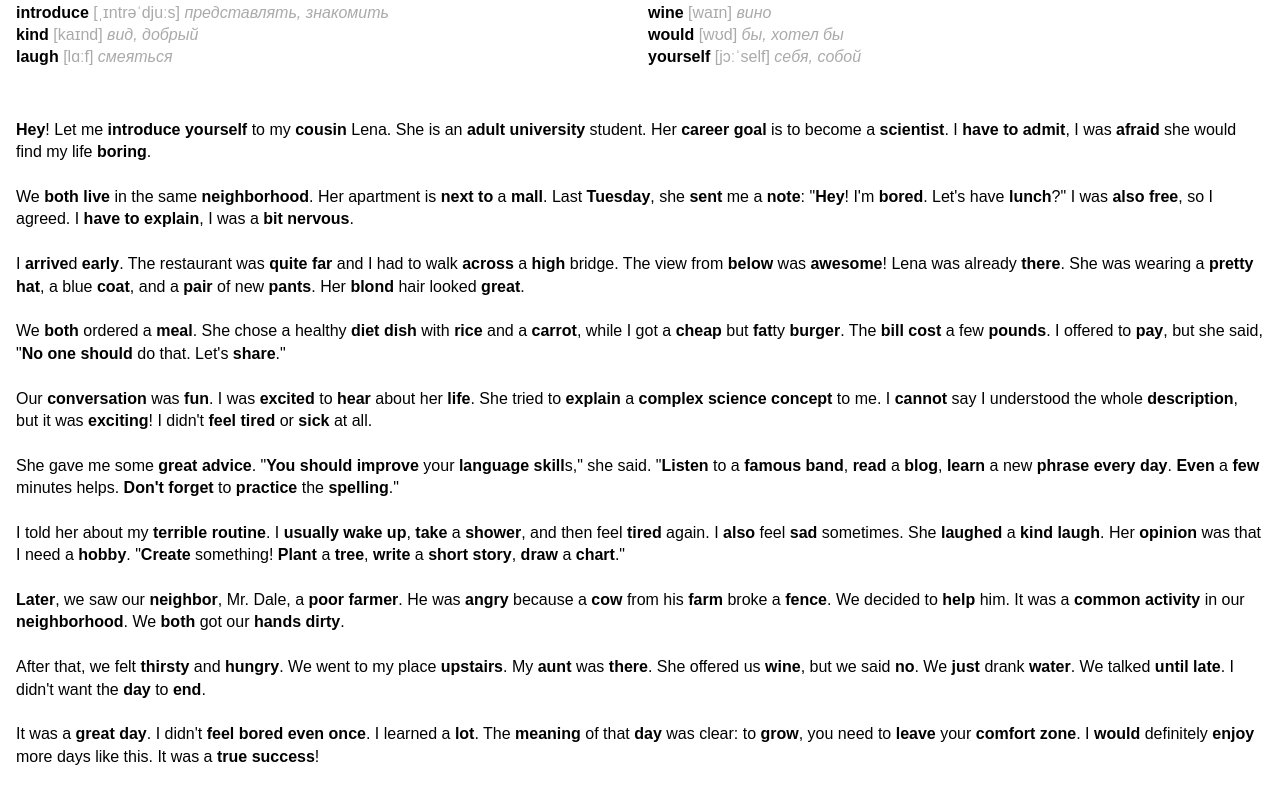
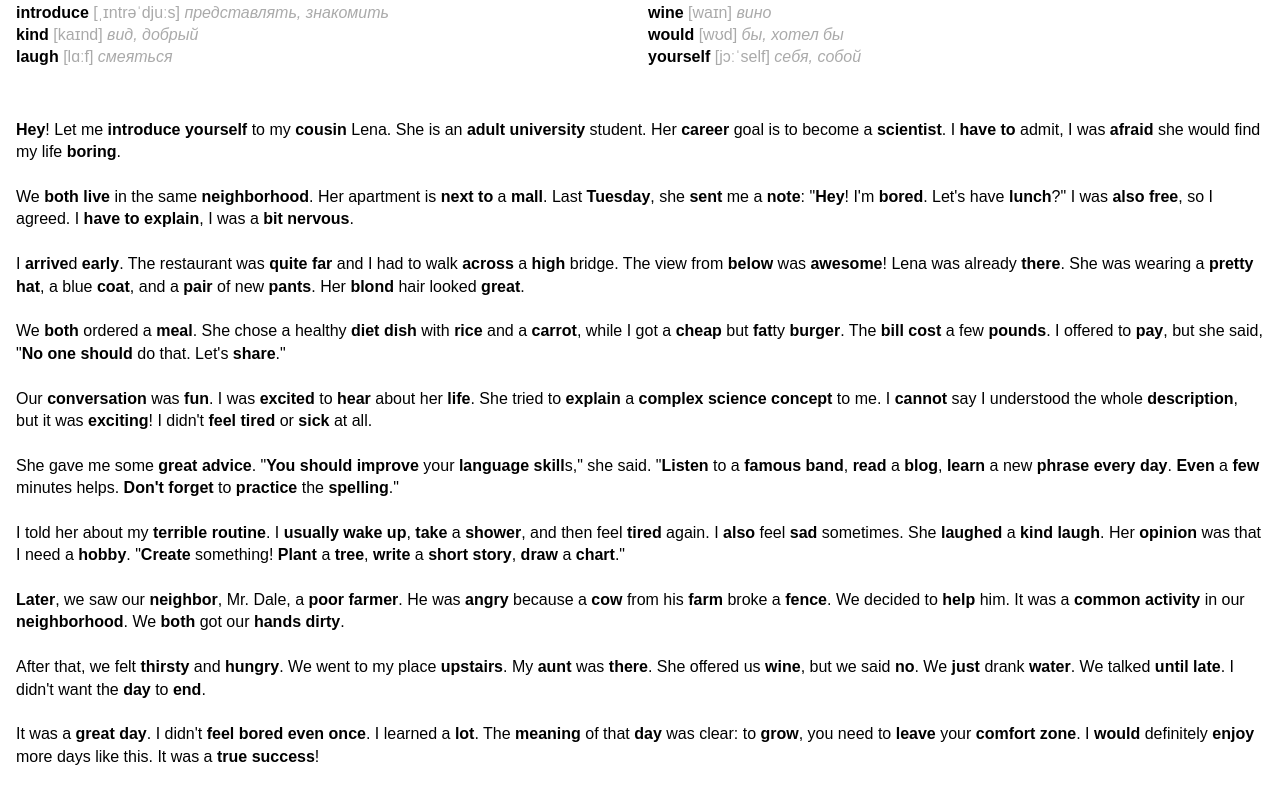
Before and after one commit to Yuretz-zz/english, a plain HTML site: page part-y.html in a window 1280 px wide. Shown: the part 1828-2620 px from the top of the page. Drawn offline with Linux system fonts and the light colour scheme.

Commit message:
Update part-y.html

```diff
--- a/part-y.html
+++ b/part-y.html
@@ -184,7 +184,7 @@
         </div>
 
         <p class="text">
-            <b>Hey</b>! Let me <b>introduce</b> <b>yourself</b> to my <b>cousin</b> Lena. She is an <b>adult</b> <b>university</b> student. Her <b>career</b> <b>goal</b> is to become a <b>scientist</b>. I <b>have</b> <b>to</b> <b>admit</b>, I was <b>afraid</b> she would find my life <b>boring</b>.<br><br>
+            <b>Hey</b>! Let me <b>introduce</b> <b>yourself</b> to my <b>cousin</b> Lena. She is an <b>adult</b> <b>university</b> student. Her <b>career</b> goal is to become a <b>scientist</b>. I <b>have</b> <b>to</b> admit, I was <b>afraid</b> she would find my life <b>boring</b>.<br><br>
 We <b>both</b> <b>live</b> in the same <b>neighborhood</b>. Her apartment is <b>next</b> <b>to</b> a <b>mall</b>. Last <b>Tuesday</b>, she <b>sent</b> me a <b>note</b>: "<b>Hey</b>! I'm <b>bored</b>. Let's have <b>lunch</b>?" I was <b>also</b> <b>free</b>, so I agreed. I <b>have</b> <b>to</b> <b>explain</b>, I was a <b>bit</b> <b>nervous</b>.<br><br>
 I <b>arrive</b>d <b>early</b>. The restaurant was <b>quite</b> <b>far</b> and I had to walk <b>across</b> a <b>high</b> bridge. The view from <b>below</b> was <b>awesome</b>! Lena was already <b>there</b>. She was wearing a <b>pretty</b> <b>hat</b>, a blue <b>coat</b>, and a <b>pair</b> of new <b>pants</b>. Her <b>blond</b> hair looked <b>great</b>.<br><br>
 We <b>both</b> ordered a <b>meal</b>. She chose a healthy <b>diet</b> <b>dish</b> with <b>rice</b> and a <b>carrot</b>, while I got a <b>cheap</b> but <b>fat</b>ty <b>burger</b>. The <b>bill</b> <b>cost</b> a few <b>pounds</b>. I offered to <b>pay</b>, but she said, "<b>No</b> <b>one</b> <b>should</b> do that. Let's <b>share</b>."<br><br>
@@ -214,4 +214,5 @@ End
     </div>
 
 </body>
+
 </html>
```
